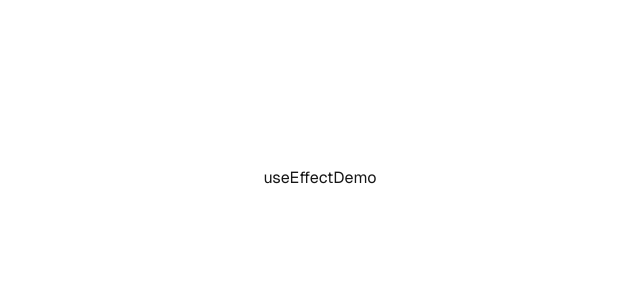
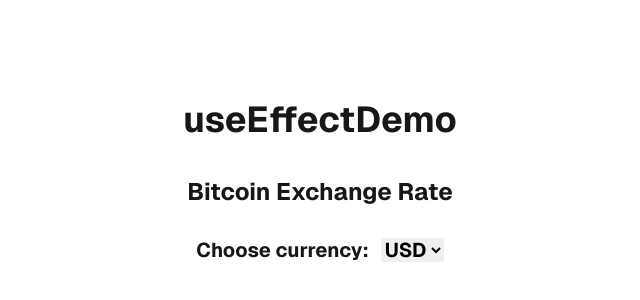
Before and after one commit to AvrilMaleham/react_hooks, a Next.js app: page /useEffect in a window 1280 px wide. Shown: the part 222-522 px from the top of the page, without its empty margins (320-960 px from the left). Built offline with nearby package versions, Linux system fonts and the light colour scheme.

Commit message:
style: basic styling template

```diff
--- a/src/app/page.tsx
+++ b/src/app/page.tsx
@@ -2,13 +2,13 @@
 
 export default function Home() {
   return (
-    <div className="grid grid-rows-[20px_1fr_20px] items-center justify-items-center min-h-screen p-8 pb-20 gap-16 sm:p-20 font-[family-name:var(--font-geist-sans)]">
-      <main className="flex flex-col gap-8 row-start-2 items-center sm:items-start">
-        <Link className="hover:font-bold" href="/useEffect">useEffect</Link>
-        <Link className="hover:font-bold" href="/useRef">useRef</Link>
-        <Link className="hover:font-bold" href="/useReducer">useReducer</Link>
-        <Link className="hover:font-bold" href="/useCustom">useCustom</Link>
-      </main>
+    <div className="flex text-2xl flex-col items-center justify-center h-screen font-[family-name:var(--font-geist-sans)]">
+      <div className="flex flex-col text-left">
+        <Link className="hover:font-bold m-5" href="/useEffect">useEffect</Link>
+        <Link className="hover:font-bold m-5" href="/useRef">useRef</Link>
+        <Link className="hover:font-bold m-5" href="/useReducer">useReducer</Link>
+        <Link className="hover:font-bold m-5" href="/useCustom">useCustom</Link>
+        </div>
     </div>
   );
 }
--- a/src/app/useEffect/page.tsx
+++ b/src/app/useEffect/page.tsx
@@ -1,9 +1,28 @@
+"use client";
+import { useState } from "react";
+
 export default function useEffectDemo() {
-    return (
-      <div className="grid grid-rows-[20px_1fr_20px] items-center justify-items-center min-h-screen p-8 pb-20 gap-16 sm:p-20 font-[family-name:var(--font-geist-sans)]">
-        <main className="flex flex-col gap-8 row-start-2 items-center sm:items-start">
-          useEffectDemo
-        </main>
-      </div>
-    );
-  }
+  const currencies = ["USD", "AUD", "NZD", "GBP", "EUR", "SGD"];
+
+  const [currency, setCurrency] = useState(currencies[0]);
+  // fetch URL: https://api.coingecko.com/api/v3/simple/price?ids=bitcoin&vs_currencies=${currency}
+  const options = currencies.map((curr) => (
+    <option value={curr} key={curr}>
+      {curr}
+    </option>
+  ));
+
+  return (
+    <div className="flex flex-col items-center justify-center h-screen font-[family-name:var(--font-geist-sans)]">
+      <h1 className="text-4xl font-bold m-5">useEffectDemo</h1>
+
+      <h3 className="text-2xl font-bold m-4">Bitcoin Exchange Rate</h3>
+      <label className="text-xl font-bold m-3">
+        Choose currency:
+        <select className="text-black ml-3" value={currency} onChange={(e) => setCurrency(e.target.value)}>
+          {options}
+        </select>
+      </label>
+    </div>
+  );
+}
```
